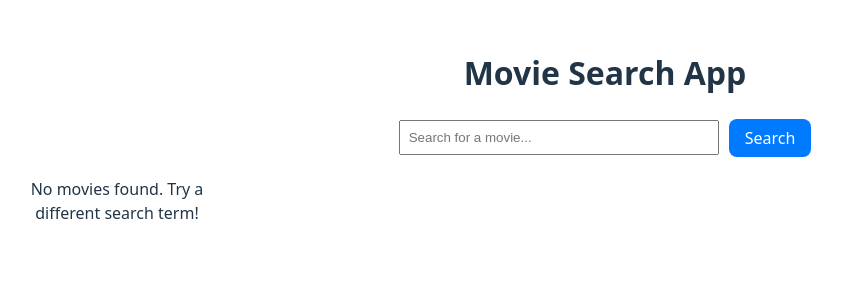
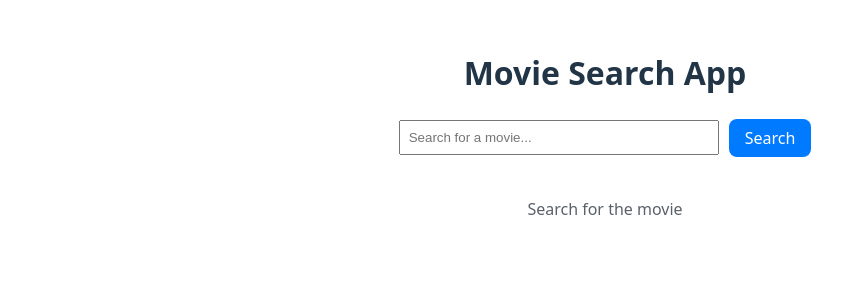
Before and after one commit to Abhishekfm/movie-app, a React (Vite) app: page / in a window 1280 px wide. Shown: the top 300 px of the page, without its empty margins (35-877 px from the left). Built offline with nearby package versions, Linux system fonts and the light colour scheme.

Commit message:
details fixing

```diff
--- a/src/App.css
+++ b/src/App.css
@@ -11,9 +11,9 @@ header {
 
 form {
   margin: 20px 0;
-  display: flex; /* Use flexbox to center the form contents */
-  justify-content: center; /* Center horizontally */
-  align-items: center; /* Center vertically if needed */
+  display: flex;
+  justify-content: center;
+  align-items: center;
 }
 
 input {
@@ -35,18 +35,17 @@ button:hover {
 }
 
 .movie-list {
-  display: grid;
-  grid-template-columns: repeat(auto-fill, minmax(200px, 1fr));
+  display: flex;
+  flex-direction: row;
+  flex-wrap: wrap;
   gap: 20px;
-  justify-content: center; /* Add this to center the grid */
-}
-.empty {
-  text-align: center; /* Ensure "No movies found" is centered */
+  justify-content: center;
 }
 
 .movie-card {
   cursor: pointer;
   text-align: center;
+  max-width: 200px;
 }
 
 .movie-card img {
@@ -78,3 +77,9 @@ button:hover {
   text-align: center;
   padding: 20px;
 }
+
+.empty {
+  text-align: center; /* Center the "No movies found" or "Search for the movie" text */
+  padding: 20px;
+  color: #5a6169;
+}
--- a/src/App.jsx
+++ b/src/App.jsx
@@ -8,6 +8,7 @@ function App() {
   const [movies, setMovies] = useState([]);
   const [selectedMovie, setSelectedMovie] = useState(null);
   const [loading, setLoading] = useState(false);
+  const [hasSearched, setHasSearched] = useState(false); // New state to track if a search has been made
 
   const API_KEY = "9bd74b1f"; // Replace with your OMDb API key
 
@@ -16,12 +17,13 @@ function App() {
     if (!searchTerm) return;
 
     setLoading(true);
+    setHasSearched(true); // Set to true when a search is made
     try {
       const response = await fetch(
-        `https://www.omdbapi.com/?s=${searchTerm}&apikey=${API_KEY}`
+        `http://www.omdbapi.com/?s=${searchTerm}&apikey=${API_KEY}`
       );
       const data = await response.json();
-
+      console.log("API Response:", data); // Debug
       if (data.Response === "True") {
         setMovies(data.Search);
         setSelectedMovie(null);
@@ -38,7 +40,7 @@ function App() {
     setLoading(true);
     try {
       const response = await fetch(
-        `https://www.omdbapi.com/?i=${imdbID}&apikey=${API_KEY}`
+        `http://www.omdbapi.com/?i=${imdbID}&apikey=${API_KEY}`
       );
       const data = await response.json();
       setSelectedMovie(data);
@@ -71,7 +73,11 @@ function App() {
           onBack={() => setSelectedMovie(null)}
         />
       ) : (
-        <MovieList movies={movies} onMovieSelect={getMovieDetails} />
+        <MovieList
+          movies={movies}
+          onMovieSelect={getMovieDetails}
+          hasSearched={hasSearched}
+        />
       )}
     </div>
   );
--- a/src/components/MovieList.jsx
+++ b/src/components/MovieList.jsx
@@ -1,6 +1,7 @@
 import React from "react";
 
-function MovieList({ movies, onMovieSelect }) {
+function MovieList({ movies, onMovieSelect, hasSearched }) {
+  console.log("Movies in MovieList:", movies); // Debug
   return (
     <div className="movie-list">
       {movies.length > 0 ? (
@@ -16,15 +17,17 @@ function MovieList({ movies, onMovieSelect }) {
                   ? movie.Poster
                   : "https://via.placeholder.com/150"
               }
-              alt={movie.Title}
+              alt={movie.Title || "Movie Poster"}
             />
-            <h3>{movie.Title}</h3>
-            <p>{movie.Year}</p>
+            <h3>{movie.Title || "No Title"}</h3>
+            <p>{movie.Year || "No Year"}</p>
           </div>
         ))
       ) : (
         <div className="empty">
-          No movies found. Try a different search term!
+          {hasSearched
+            ? "No movies found. Try a different search term!"
+            : "Search for the movie"}
         </div>
       )}
     </div>
```
